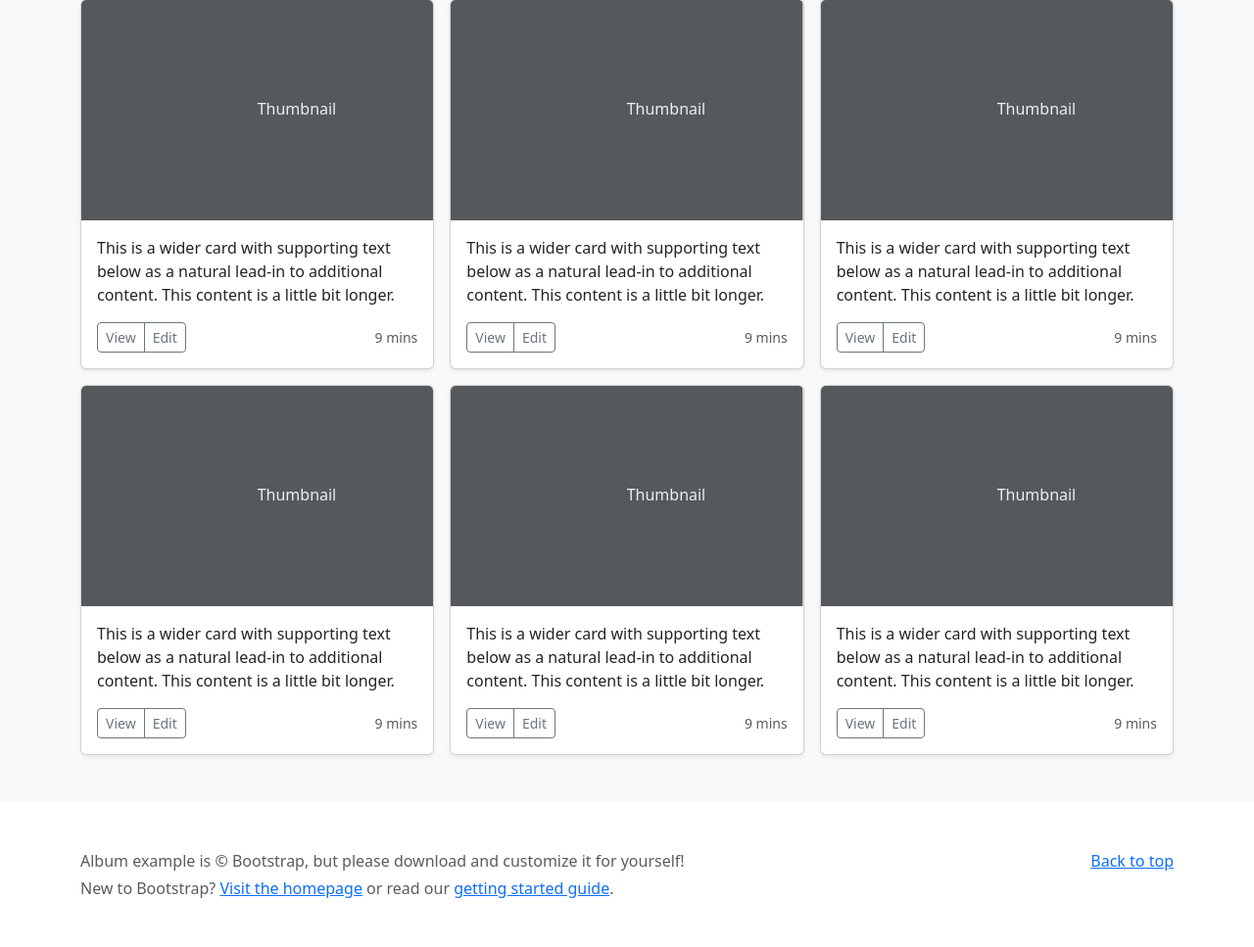
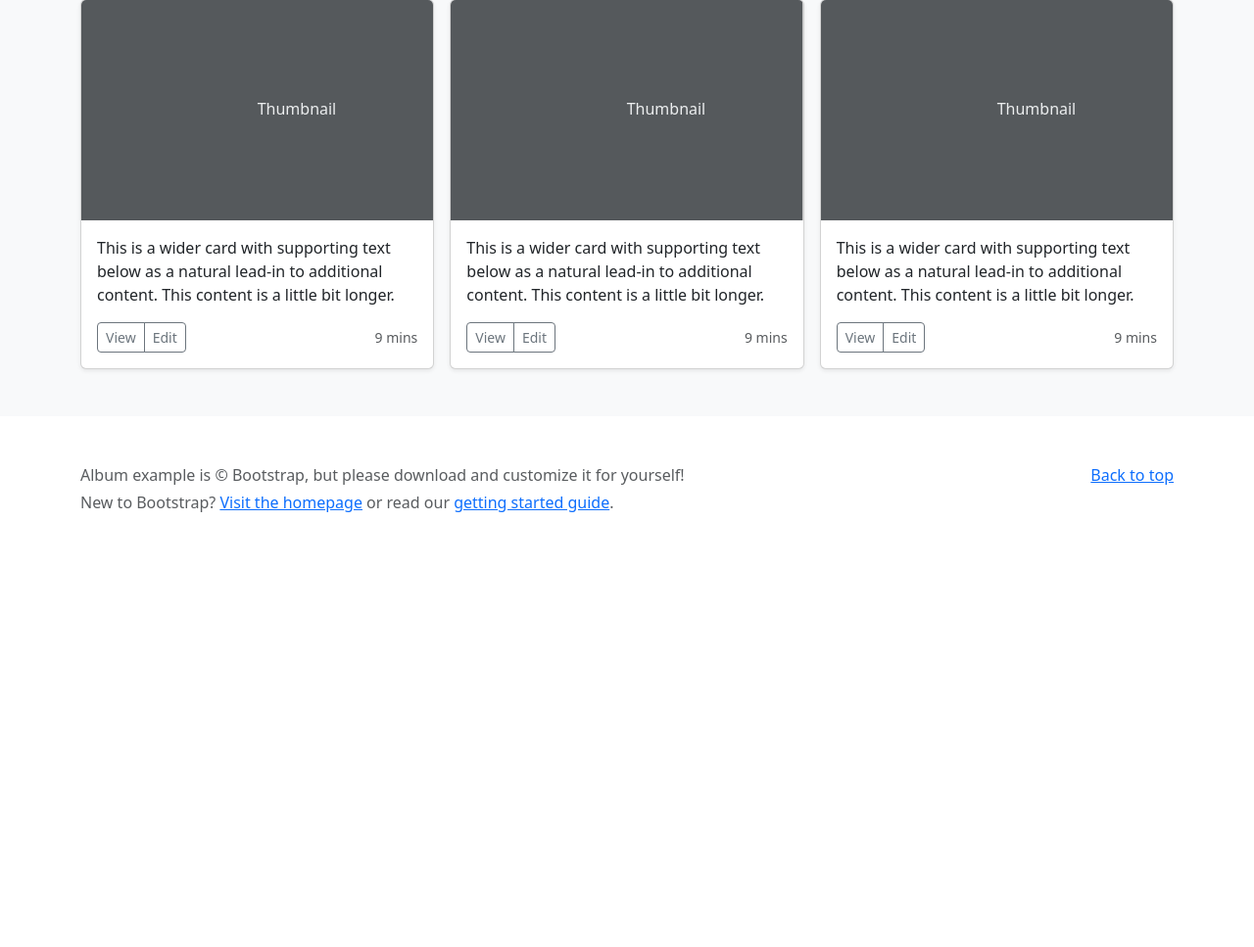
Before and after one commit to chabanchuk/PhotoShare, a FastAPI app: page / in a window 1280 px wide. Shown: the part 1019-1986 px from the top of the page at 98% size. After the commit the page ends 1542 px from the top, so only its background shows below. Run offline with FastAPI, Linux system fonts and the light colour scheme; some libraries are stand-ins or nearby versions.

Commit message:
frontend_htmx_intro

```diff
--- a/src/frontend/templates/index.html
+++ b/src/frontend/templates/index.html
@@ -110,52 +110,6 @@
             </div>
           </div>
         </div>
-
-        <div class="col">
-          <div class="card shadow-sm">
-            <svg class="bd-placeholder-img card-img-top" width="100%" height="225" xmlns="http://www.w3.org/2000/svg" role="img" aria-label="Placeholder: Thumbnail" preserveAspectRatio="xMidYMid slice" focusable="false"><title>Placeholder</title><rect width="100%" height="100%" fill="#55595c"/><text x="50%" y="50%" fill="#eceeef" dy=".3em">Thumbnail</text></svg>
-            <div class="card-body">
-              <p class="card-text">This is a wider card with supporting text below as a natural lead-in to additional content. This content is a little bit longer.</p>
-              <div class="d-flex justify-content-between align-items-center">
-                <div class="btn-group">
-                  <button type="button" class="btn btn-sm btn-outline-secondary">View</button>
-                  <button type="button" class="btn btn-sm btn-outline-secondary">Edit</button>
-                </div>
-                <small class="text-body-secondary">9 mins</small>
-              </div>
-            </div>
-          </div>
-        </div>
-        <div class="col">
-          <div class="card shadow-sm">
-            <svg class="bd-placeholder-img card-img-top" width="100%" height="225" xmlns="http://www.w3.org/2000/svg" role="img" aria-label="Placeholder: Thumbnail" preserveAspectRatio="xMidYMid slice" focusable="false"><title>Placeholder</title><rect width="100%" height="100%" fill="#55595c"/><text x="50%" y="50%" fill="#eceeef" dy=".3em">Thumbnail</text></svg>
-            <div class="card-body">
-              <p class="card-text">This is a wider card with supporting text below as a natural lead-in to additional content. This content is a little bit longer.</p>
-              <div class="d-flex justify-content-between align-items-center">
-                <div class="btn-group">
-                  <button type="button" class="btn btn-sm btn-outline-secondary">View</button>
-                  <button type="button" class="btn btn-sm btn-outline-secondary">Edit</button>
-                </div>
-                <small class="text-body-secondary">9 mins</small>
-              </div>
-            </div>
-          </div>
-        </div>
-        <div class="col">
-          <div class="card shadow-sm">
-            <svg class="bd-placeholder-img card-img-top" width="100%" height="225" xmlns="http://www.w3.org/2000/svg" role="img" aria-label="Placeholder: Thumbnail" preserveAspectRatio="xMidYMid slice" focusable="false"><title>Placeholder</title><rect width="100%" height="100%" fill="#55595c"/><text x="50%" y="50%" fill="#eceeef" dy=".3em">Thumbnail</text></svg>
-            <div class="card-body">
-              <p class="card-text">This is a wider card with supporting text below as a natural lead-in to additional content. This content is a little bit longer.</p>
-              <div class="d-flex justify-content-between align-items-center">
-                <div class="btn-group">
-                  <button type="button" class="btn btn-sm btn-outline-secondary">View</button>
-                  <button type="button" class="btn btn-sm btn-outline-secondary">Edit</button>
-                </div>
-                <small class="text-body-secondary">9 mins</small>
-              </div>
-            </div>
-          </div>
-        </div>
       </div>
     </div>
   </div>
```
Also changed, not shown: src/frontend/routes.py (line endings or trailing spaces).
